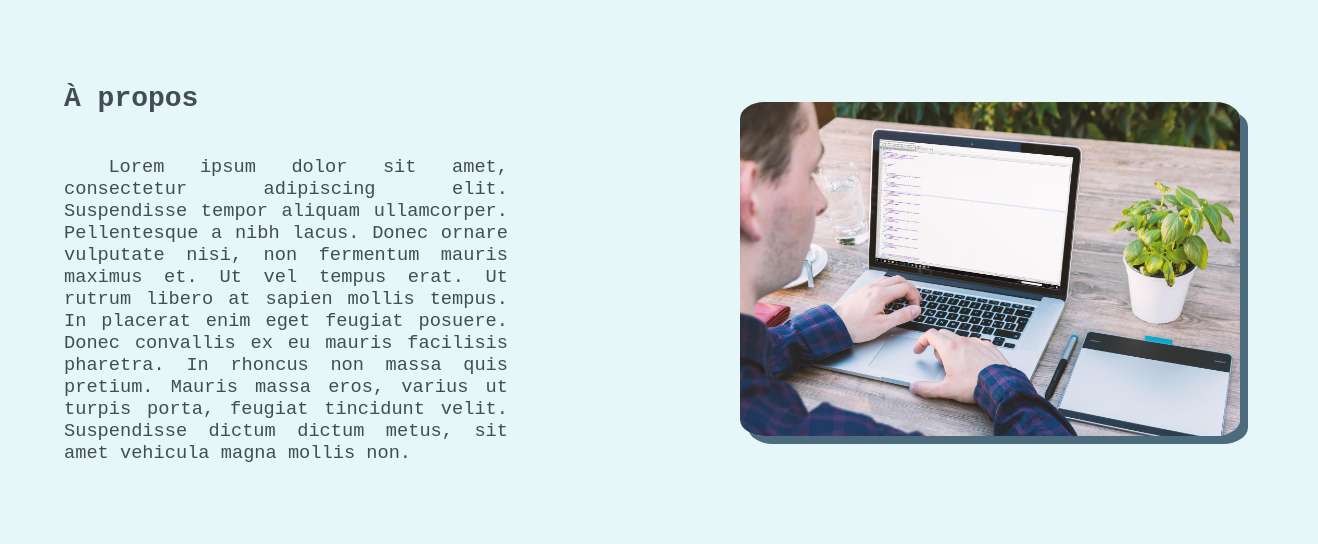
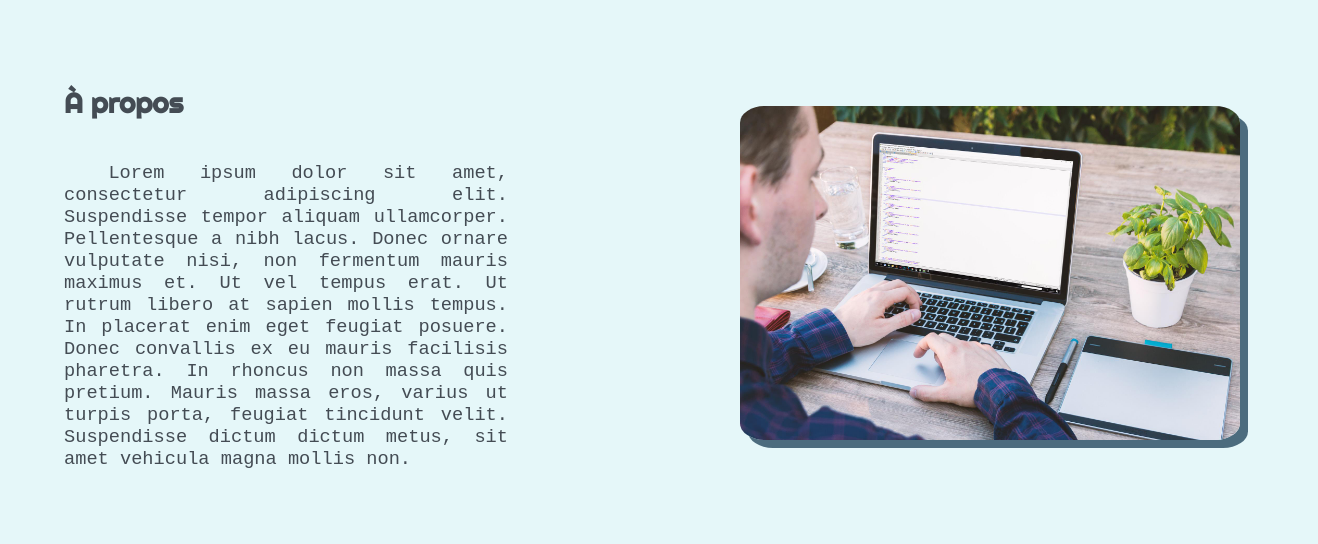
Before and after one commit to MudBadger/portFolio, a plain HTML site: page index.html in a window 1280 px wide. Shown: the part 335-879 px from the top of the page, 1318 px wide, since content can reach past the window. Drawn offline with Linux system fonts and the light colour scheme.

Commit message:
ajout police d'écriture

```diff
--- a/style.css
+++ b/style.css
@@ -4,6 +4,10 @@ body {
     flex-direction: column;
     font-family: monospace, Arial, Helvetica, sans-serif;
     background-color: #e5f7f9;
+}
+
+h1, h2, p, li {
+    font-family: 'Righteous';
 }
 
 #info {
@@ -25,6 +29,7 @@ body {
 
 #infoTexte p {
     text-indent: 10%;
+    font-family: monospace;
 }
 
 #devPhoto {
```
